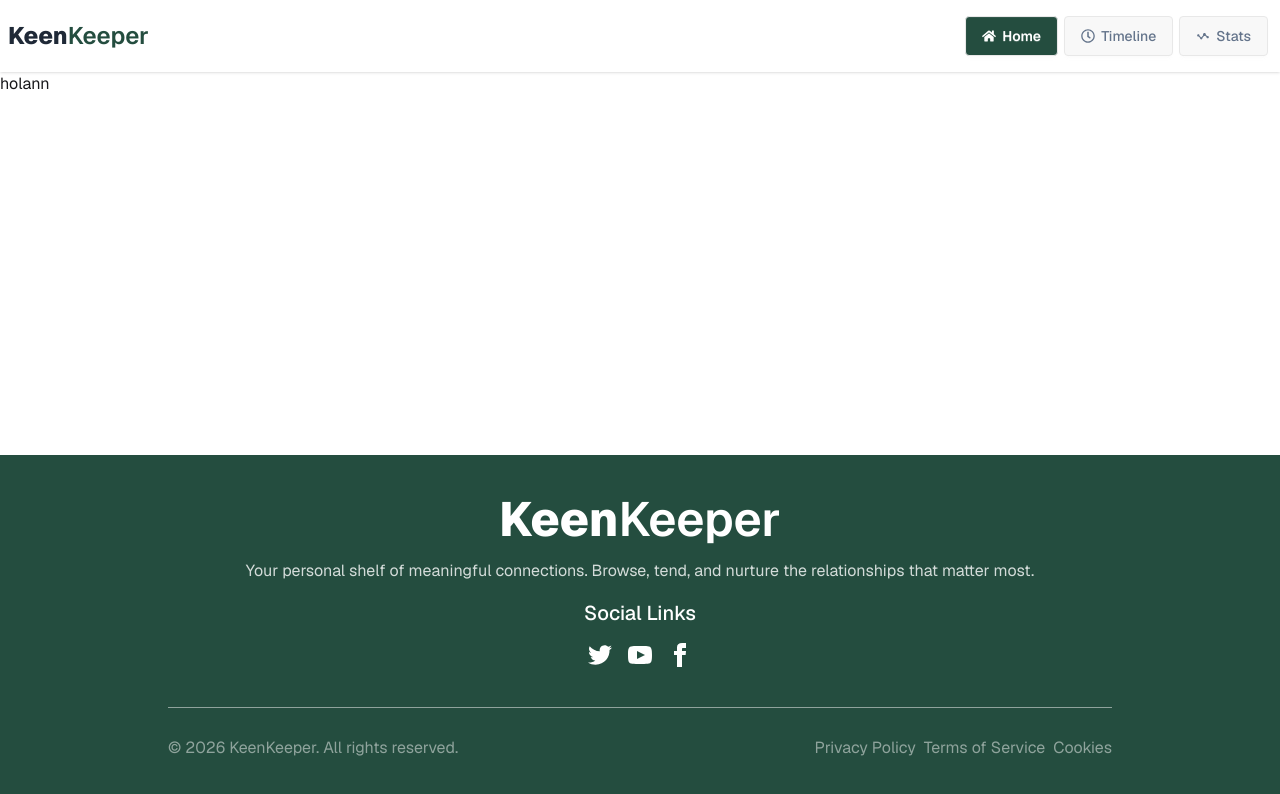
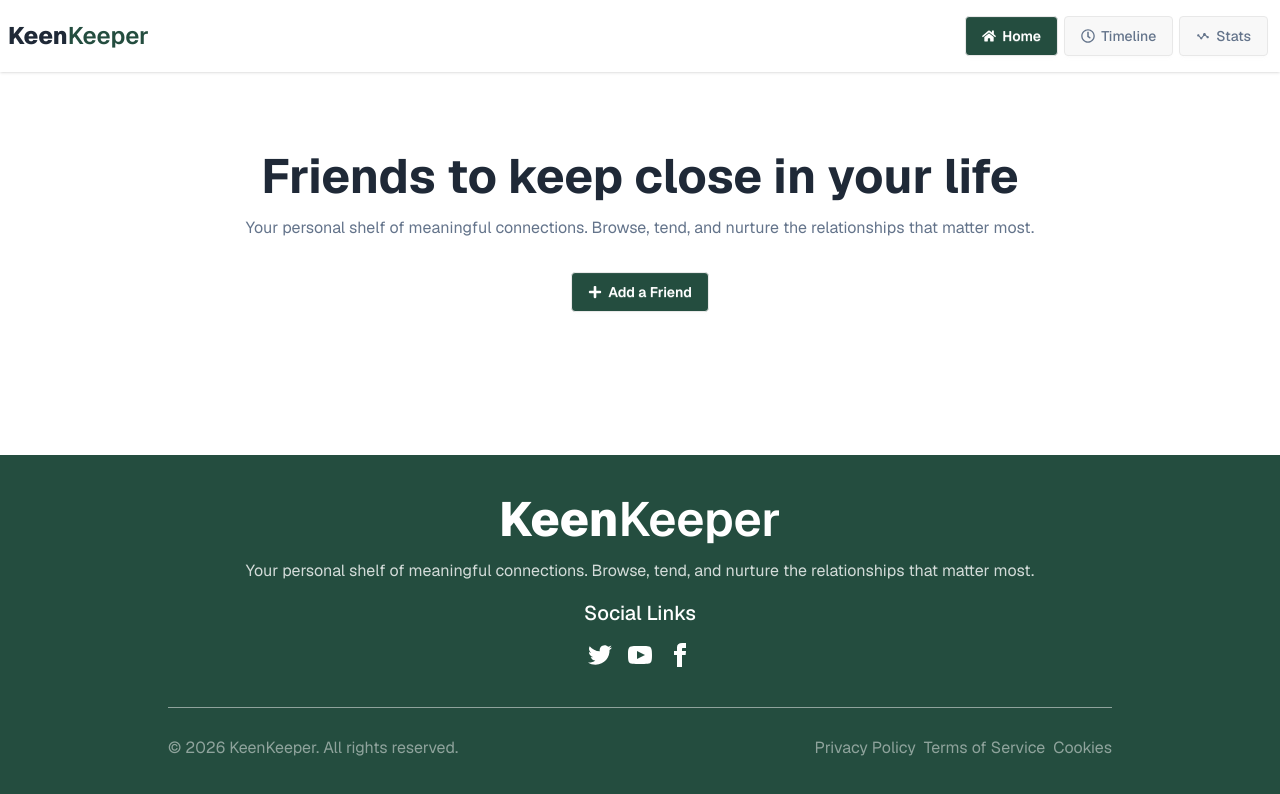
Before and after one commit to kaziontor7/Keen-Keeper, a React (Vite) app: page / in a window 1280 px wide. Shown: the top 794 px of the page. Built offline with nearby package versions, Linux system fonts and the light colour scheme.

Commit message:
added banner

```diff
--- a/public/friends.json
+++ b/public/friends.json
@@ -7,7 +7,7 @@
     "days_since_contact": 18,
     "status": "overdue",
     "tags": ["college", "hiking buddy"],
-    "bio": "Met during freshman year orientation. We've done several multi-day hikes together and still argue about the best trail snacks.",
+    "bio": "Met in freshman year. We still go hiking and argue about trail snacks.",
     "goal": 14,
     "next_due_date": "2025-07-18"
   },
@@ -19,7 +19,7 @@
     "days_since_contact": 9,
     "status": "almost due",
     "tags": ["gym buddy", "childhood"],
-    "bio": "Known each other since middle school. Still compete in the gym and grab protein shakes after every workout session.",
+    "bio": "Childhood friend from middle school. We still compete at the gym.",
     "goal": 10,
     "next_due_date": "2025-07-22"
   },
@@ -31,7 +31,7 @@
     "days_since_contact": 3,
     "status": "on-track",
     "tags": ["travel companion", "university"],
-    "bio": "Roommate during study abroad in Europe. We've backpacked through several countries and still plan trips whenever possible.",
+    "bio": "Study abroad roommate. We've backpacked across Europe together.",
     "goal": 14,
     "next_due_date": "2025-07-28"
   },
@@ -43,7 +43,7 @@
     "days_since_contact": 7,
     "status": "on-track",
     "tags": ["music friend", "close friend"],
-    "bio": "Bonded over our shared love of indie bands. We go to concerts together and occasionally jam in his garage studio.",
+    "bio": "Bonded over indie music. We go to concerts and jam together.",
     "goal": 14,
     "next_due_date": "2025-07-24"
   },
@@ -55,7 +55,7 @@
     "days_since_contact": 25,
     "status": "overdue",
     "tags": ["college", "cricket"],
-    "bio": "Met in university cricket team. Still play weekend matches and talk strategy over chai.",
+    "bio": "University cricket teammate. We still play weekend matches.",
     "goal": 14,
     "next_due_date": "2025-07-12"
   },
@@ -67,7 +67,7 @@
     "days_since_contact": 11,
     "status": "almost due",
     "tags": ["work friend", "soccer"],
-    "bio": "Colleague who joined the company soccer league with me. We celebrate every goal like it's the World Cup final.",
+    "bio": "Work colleague and soccer teammate. We celebrate every goal together.",
     "goal": 10,
     "next_due_date": "2025-07-23"
   },
@@ -79,7 +79,7 @@
     "days_since_contact": 6,
     "status": "on-track",
     "tags": ["gaming", "close friend"],
-    "bio": "Online gaming buddy who became a real-life friend. We still squad up every weekend and grab burgers after.",
+    "bio": "Gaming buddy turned real-life friend. We squad up every weekend.",
     "goal": 14,
     "next_due_date": "2025-07-26"
   },
@@ -91,7 +91,7 @@
     "days_since_contact": 16,
     "status": "overdue",
     "tags": ["neighbor", "chess"],
-    "bio": "Neighbor who taught me chess. We have intense matches on the balcony and talk about life between moves.",
+    "bio": "Neighbor and chess rival. We play intense matches on the balcony.",
     "goal": 14,
     "next_due_date": "2025-07-17"
   }
--- /dev/null
+++ b/src/Pages/Components/HomePage/AllFriends.jsx
@@ -0,0 +1,11 @@
+import React from 'react';
+
+const AllFriends = () => {
+    return (
+        <div>
+
+        </div>
+    );
+};
+
+export default AllFriends;
--- /dev/null
+++ b/src/Pages/Components/HomePage/Banner.jsx
@@ -0,0 +1,15 @@
+import React from 'react';
+import { FaPlus } from 'react-icons/fa';
+
+const Banner = () => {
+    return (
+        <div className='container md:mt-20 mt-10 mb-5 md:mb-10'>
+            <h1 className='black font-bold text-4xl md:text-5xl text-center'>Friends to keep close in your life</h1>
+            <p className='gray text-center pt-4 pb-8'>Your personal shelf of meaningful connections. Browse, tend, and nurture the
+relationships that matter most.</p>
+        <button className='btn flex items-center justify-center text-white bg-dark-green mx-auto'>{<FaPlus />}Add a Friend</button>
+        </div>
+    );
+};
+
+export default Banner;
--- a/src/Pages/HomePage.jsx
+++ b/src/Pages/HomePage.jsx
@@ -1,9 +1,12 @@
-import React from 'react';
+import React, { use } from 'react';
+import Banner from './Components/HomePage/Banner';
 
+const friendsPromise = fetch('/friends.json').then(res=>res.json())
 const HomePage = () => {
+    const friends = use(friendsPromise)
     return (
         <div>
-            holann
+            <Banner friends={friends}></Banner>
         </div>
     );
 };
--- a/src/index.css
+++ b/src/index.css
@@ -25,13 +25,13 @@ body{
 }
 
 .red-bg{
-  color: #EF4444;
+  background-color: #EF4444;
 }
 
 .green-bg{
-  color: #CBFADB;
+  background-color: #CBFADB;
 }
 
 .yellow-bg{
-  color: #EFAD44;
+  background-color: #EFAD44;
 }
```
